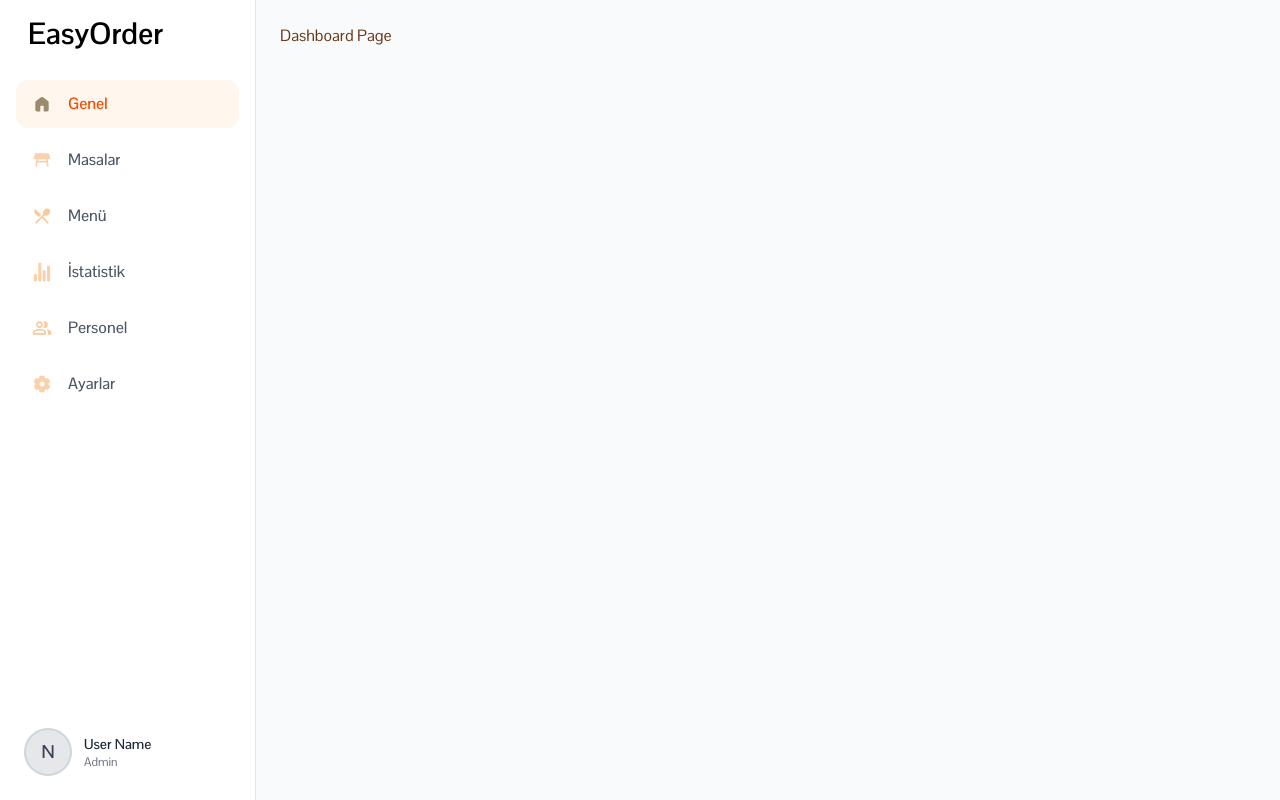
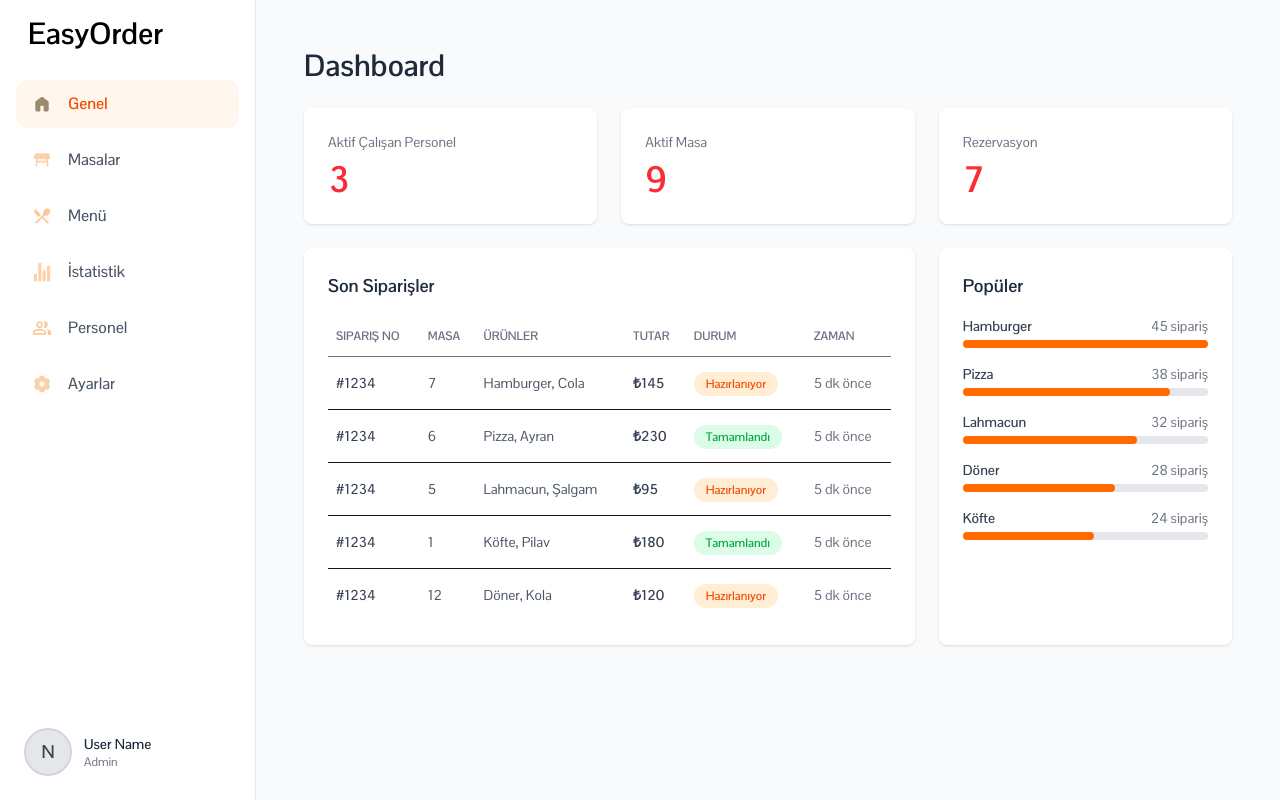
Before and after one commit to ovalriver23/segfault_front, a Next.js app: page /dashboard in a window 1280 px wide. Built offline with nearby package versions, Linux system fonts and the light colour scheme; no server answers.

Commit message:
dashboard

```diff
--- a/src/app/dashboard/page.tsx
+++ b/src/app/dashboard/page.tsx
@@ -1,9 +1,119 @@
+"use client";
 
+import React from "react";
 
-export default function Admin() {
+// --- SAHTE VERİLER ---
+const summaryData = [
+  { title: "Aktif Çalışan Personel", value: "3", color: "text-red-500" },
+  { title: "Aktif Masa", value: "9", color: "text-red-500" },
+  { title: "Rezervasyon", value: "7", color: "text-red-500" },
+];
 
-    return (
-        <p className="text-text-500">Dashboard Page</p>
+const recentOrders = [
+  { id: "#1234", table: 7, items: "Hamburger, Cola", total: 145, status: "Hazırlanıyor", time: "5 dk önce" },
+  { id: "#1234", table: 6, items: "Pizza, Ayran", total: 230, status: "Tamamlandı", time: "5 dk önce" },
+  { id: "#1234", table: 5, items: "Lahmacun, Şalgam", total: 95, status: "Hazırlanıyor", time: "5 dk önce" },
+  { id: "#1234", table: 1, items: "Köfte, Pilav", total: 180, status: "Tamamlandı", time: "5 dk önce" },
+  { id: "#1234", table: 12, items: "Döner, Kola", total: 120, status: "Hazırlanıyor", time: "5 dk önce" },
+];
 
-    )
+const popularItems = [
+  { name: "Hamburger", orders: 45 },
+  { name: "Pizza", orders: 38 },
+  { name: "Lahmacun", orders: 32 },
+  { name: "Döner", orders: 28 },
+  { name: "Köfte", orders: 24 },
+];
+
+// --- ALT BİLEŞENLER ---
+
+// Durum Etiketi (Pill)
+const StatusPill = ({ status }: { status: string }) => {
+  const baseClasses = "px-3 py-1 text-xs font-semibold rounded-full";
+  const statusClasses = {
+    "Hazırlanıyor": "bg-orange-100 text-orange-600",
+    "Tamamlandı": "bg-green-100 text-green-600",
+  };
+  return <span className={`${baseClasses} ${statusClasses[status] || 'bg-gray-100 text-gray-600'}`}>{status}</span>;
+};
+
+// Özet Kartı
+const SummaryCard = ({ title, value, color }: { title: string; value: string; color: string }) => (
+  <div className="bg-white p-6 rounded-lg shadow-sm">
+    <p className="text-sm text-gray-500">{title}</p>
+    <p className={`text-4xl font-bold mt-2 ${color}`}>{value}</p>
+  </div>
+);
+
+// --- ANA DASHBOARD SAYFASI ---
+export default function DashboardPage() {
+  return (
+    <div className="p-6 bg-gray-50 min-h-full">
+      <h1 className="text-3xl font-bold text-gray-800 mb-6">Dashboard</h1>
+
+      {/* Üst Kısım: Özet Kartları */}
+      <div className="grid grid-cols-1 md:grid-cols-2 lg:grid-cols-3 gap-6 mb-6">
+        {summaryData.map((item) => (
+          <SummaryCard key={item.title} title={item.title} value={item.value} color={item.color} />
+        ))}
+      </div>
+
+      {/* Alt Kısım: Siparişler ve Popülerler */}
+      <div className="grid grid-cols-1 lg:grid-cols-3 gap-6">
+
+        {/* Son Siparişler Tablosu */}
+        <div className="lg:col-span-2 bg-white p-6 rounded-lg shadow-sm">
+          <h2 className="text-lg font-bold text-gray-800 mb-4">Son Siparişler</h2>
+          <div className="overflow-x-auto">
+            <table className="w-full text-sm text-left">
+              <thead className="text-xs text-gray-500 uppercase border-b">
+                <tr>
+                  <th className="py-3 px-2">Sipariş No</th>
+                  <th className="py-3 px-2">Masa</th>
+                  <th className="py-3 px-2">Ürünler</th>
+                  <th className="py-3 px-2">Tutar</th>
+                  <th className="py-3 px-2">Durum</th>
+                  <th className="py-3 px-2">Zaman</th>
+                </tr>
+              </thead>
+              <tbody>
+                {recentOrders.map((order, index) => (
+                  <tr key={index} className="border-b last:border-none">
+                    <td className="py-4 px-2 font-medium text-gray-700">{order.id}</td>
+                    <td className="py-4 px-2 text-gray-600">{order.table}</td>
+                    <td className="py-4 px-2 text-gray-600">{order.items}</td>
+                    <td className="py-4 px-2 font-semibold text-gray-700">₺{order.total}</td>
+                    <td className="py-4 px-2"><StatusPill status={order.status} /></td>
+                    <td className="py-4 px-2 text-gray-500">{order.time}</td>
+                  </tr>
+                ))}
+              </tbody>
+            </table>
+          </div>
+        </div>
+
+        {/* Popüler Ürünler */}
+        <div className="bg-white p-6 rounded-lg shadow-sm">
+          <h2 className="text-lg font-bold text-gray-800 mb-4">Popüler</h2>
+          <div className="space-y-4">
+            {popularItems.map((item) => (
+              <div key={item.name}>
+                <div className="flex justify-between text-sm mb-1">
+                  <span className="font-semibold text-gray-700">{item.name}</span>
+                  <span className="text-gray-500">{item.orders} sipariş</span>
+                </div>
+                <div className="w-full bg-gray-200 rounded-full h-2">
+                  <div
+                    className="bg-orange-500 h-2 rounded-full"
+                    style={{ width: `${(item.orders / popularItems[0].orders) * 100}%` }}
+                  ></div>
+                </div>
+              </div>
+            ))}
+          </div>
+        </div>
+
+      </div>
+    </div>
+  );
 }
--- a/src/app/lib/context/AuthContext.tsx
+++ b/src/app/lib/context/AuthContext.tsx
@@ -3,10 +3,9 @@
 import { createContext,useContext,useState,useEffect,ReactNode } from "react";
 
 interface User {
-    id:number;
-    email: string | null;
+    id: string;
     username: string;
-    role: string;
+    email: string;
 }
 
 interface AuthContextType {
@@ -30,7 +29,7 @@ export const useAuth = () => useContext(AuthContext);
 export function AuthProvider({children} : {children:ReactNode}){
 
     const [user, setUser] = useState<User|null>(null);
-    const [loading, setLoading] = useState(true);
+    const [loading, setLoading] = useState(false); // Yüklemeyi de false yapalım
     const [error, setError] = useState<string | null>(null);
 
     const fetchUser = async () => {
```
